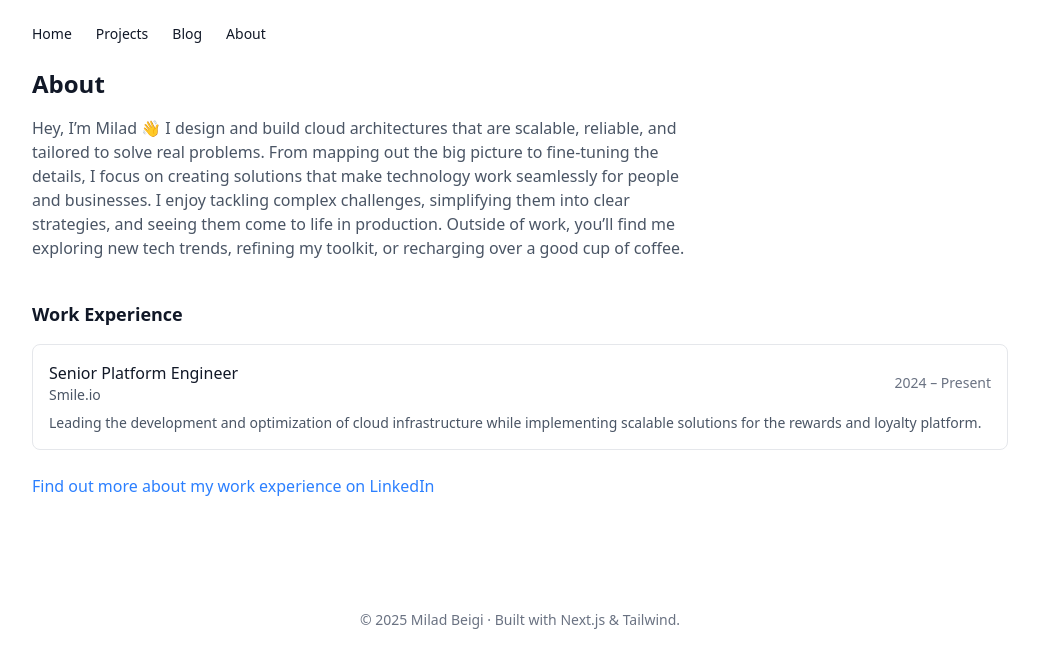
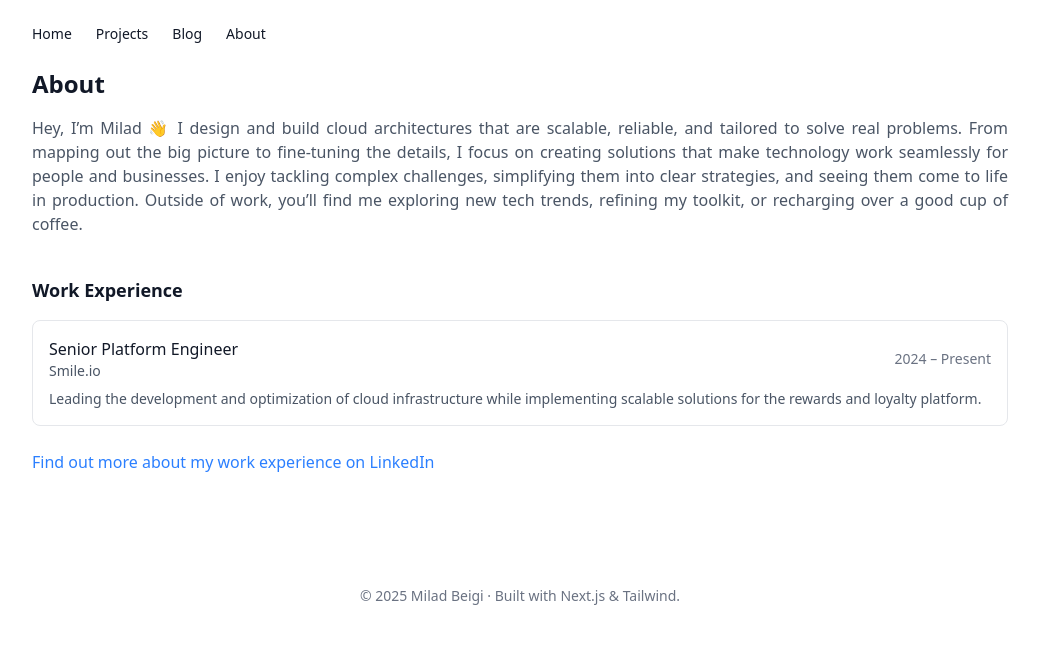
Before and after one commit to miladbeigi/milad.cloud, a Next.js app in the folder website/: page /about in a window 1280 px wide. Shown: the top 668 px of the page, without its empty margins (120-1160 px from the left). Built offline with nearby package versions, Linux system fonts and the light colour scheme.

Commit message:
style: update About page text alignment and width for improved readability

```diff
--- a/website/src/app/about/page.js
+++ b/website/src/app/about/page.js
@@ -6,7 +6,7 @@ export default function AboutPage() {
   return (
     <main className="pb-16">
       <h1 className="text-2xl font-semibold">About</h1>
-      <p className="mt-4 max-w-2xl text-gray-600">
+      <p className="mt-4 max-w-none text-justify text-gray-600">
       Hey, I’m Milad 👋
       I design and build cloud architectures that are scalable, reliable, and tailored to solve real problems. From mapping out the big picture to fine-tuning the details, I focus on creating solutions that make technology work seamlessly for people and businesses.
       I enjoy tackling complex challenges, simplifying them into clear strategies, and seeing them come to life in production. Outside of work, you’ll find me exploring new tech trends, refining my toolkit, or recharging over a good cup of coffee.
```
